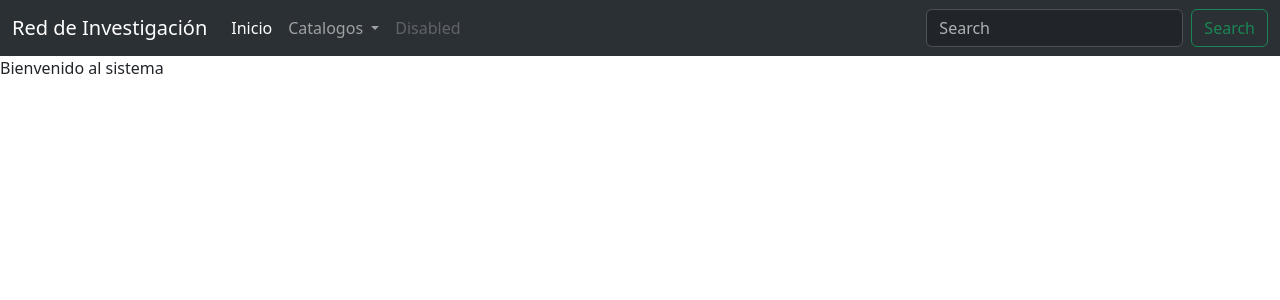
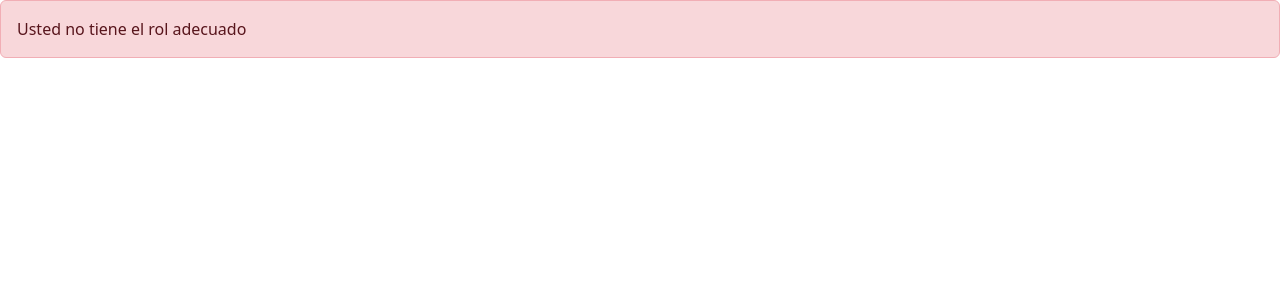
Before and after one commit to jesustovaarr/PrograWebProyClase, a PHP site: page /panel/index.php in a window 1280 px wide. Shown: the top 300 px of the page. Run offline with PHP 8.4, Linux system fonts and the light colour scheme.

Commit message:
Clase 16/10/2025

```diff
--- a/models/sistema.php
+++ b/models/sistema.php
@@ -99,5 +99,15 @@ class Sistema {
         }
         return null;
     }
+
+    function checarRol($rol){
+        $roles = isset($_SESSION['roles']) ? $_SESSION['roles'] : array();
+        if(!in_array($rol,$roles)) {
+            $alerta['mensaje'] = "Usted no tiene el rol adecuado";
+            $alerta['tipo'] = "danger";
+            include_once("./views/error.php");
+            die();
+        }
+    }
 }
 ?>
--- a/panel/index.php
+++ b/panel/index.php
@@ -1,7 +1,8 @@
 <?php
 include_once("../models/sistema.php");
+$app = new Sistema();
+$app -> checarRol('Index');
 include_once("./views/header.php");
-$app = new Sistema();
 $action = isset($_GET['action']) ? $_GET['action'] : 'login';
 switch ($action) {
     default:
--- a/panel/institucion.php
+++ b/panel/institucion.php
@@ -1,6 +1,7 @@
 <?php
 require_once("../models/institucion.php");
 $app = new Institucion();
+$app -> checarRol('Administrador');
 $action = isset($_GET['action']) ? $_GET['action'] : 'read';
 $data = array();
 include_once("./views/header.php");
--- a/panel/investigador.php
+++ b/panel/investigador.php
@@ -3,6 +3,7 @@ require_once("../models/investigador.php");
 require_once("../models/institucion.php");
 require_once("../models/tratamiento.php");
 $app = new Investigador();
+$app -> checarRol('Investigador');
 $appInstitucion = new Institucion();
 $appTratamiento = new Tratamiento();
 $instituciones = $appInstitucion -> read();
--- a/panel/login.php
+++ b/panel/login.php
@@ -5,6 +5,10 @@ $action = isset($_GET['action']) ? $_GET['action'] : 'login';
 switch ($action) {
     case 'logout':
         $app -> logout();
+        $alerta['mensaje'] = "Usted ha salido correctamente del sistema";
+        $alerta['tipo'] = "success";
+        include_once("./views/alert.php");
+        include_once("./views/login/login.php");
         break;
 
     case 'login':
--- a/panel/tratamiento.php
+++ b/panel/tratamiento.php
@@ -1,6 +1,7 @@
 <?php
 require_once("../models/tratamiento.php");
 $app = new Tratamiento();
+$app -> checarRol('Administrador');
 $action = isset($_GET['action']) ? $_GET['action'] : 'read';
 $data = array();
 include_once("./views/header.php");
--- /dev/null
+++ b/panel/views/error.php
@@ -0,0 +1,10 @@
+<?php
+include_once("./views/login/header.php");
+if (isset($alerta['mensaje']) && isset($alerta['tipo'])): ?>
+<div class="alert alert-<?php echo $alerta['tipo']; ?>" role="alert">
+    <?php echo $alerta['mensaje']; ?>
+</div>
+<?php endif;
+include_once("./views/login/footer.php");
+
+?>
--- a/panel/views/header.php
+++ b/panel/views/header.php
@@ -32,7 +32,7 @@
                 </ul>
                 </li>
                 <li class="nav-item">
-                <a class="nav-link disabled" aria-disabled="true">Disabled</a>
+                <a class="nav-link" href ="login.php?action=logout">Salir</a>
                 </li>
             </ul>
             <form class="d-flex" role="search">
--- a/panel/views/index/index.php
+++ b/panel/views/index/index.php
@@ -1 +1 @@
-Bienvenido al sistema
+<h1>Bienvenido al sistema</h1>
```
